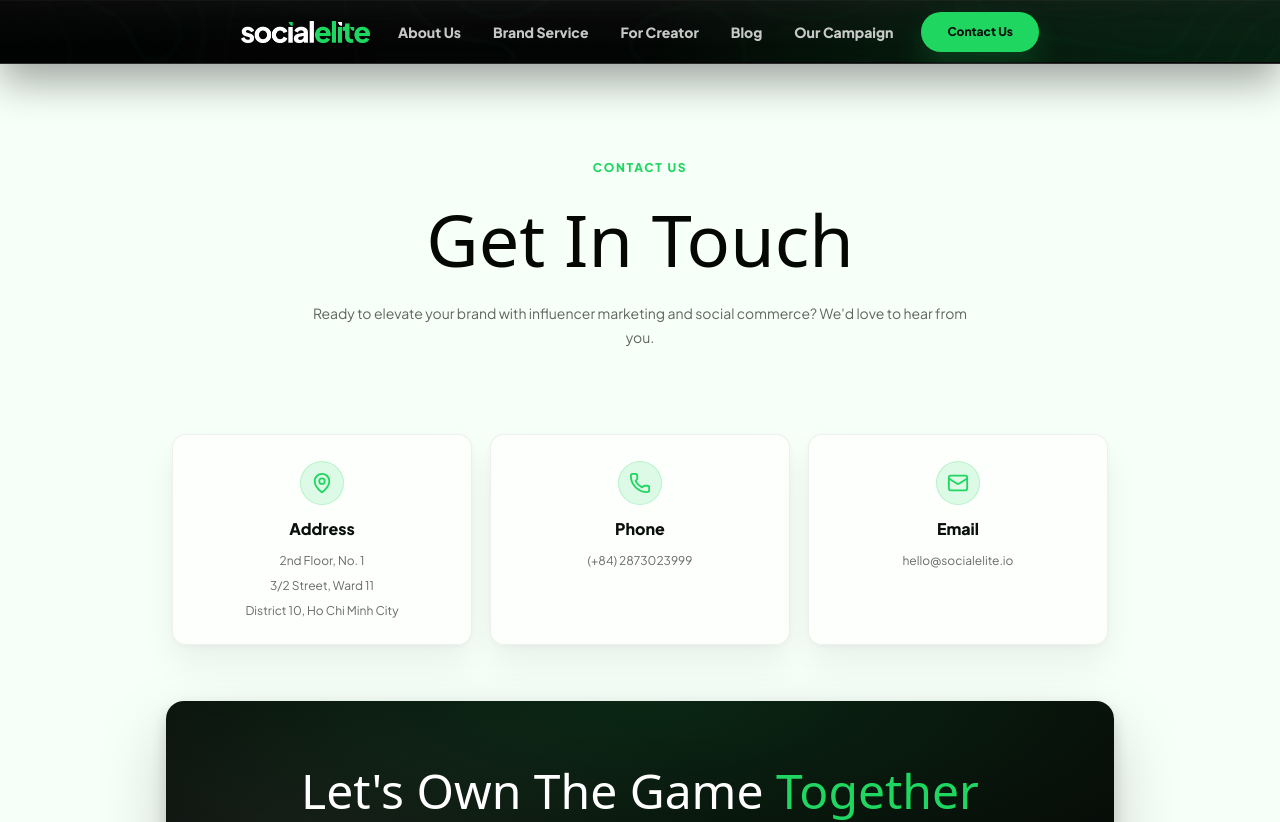
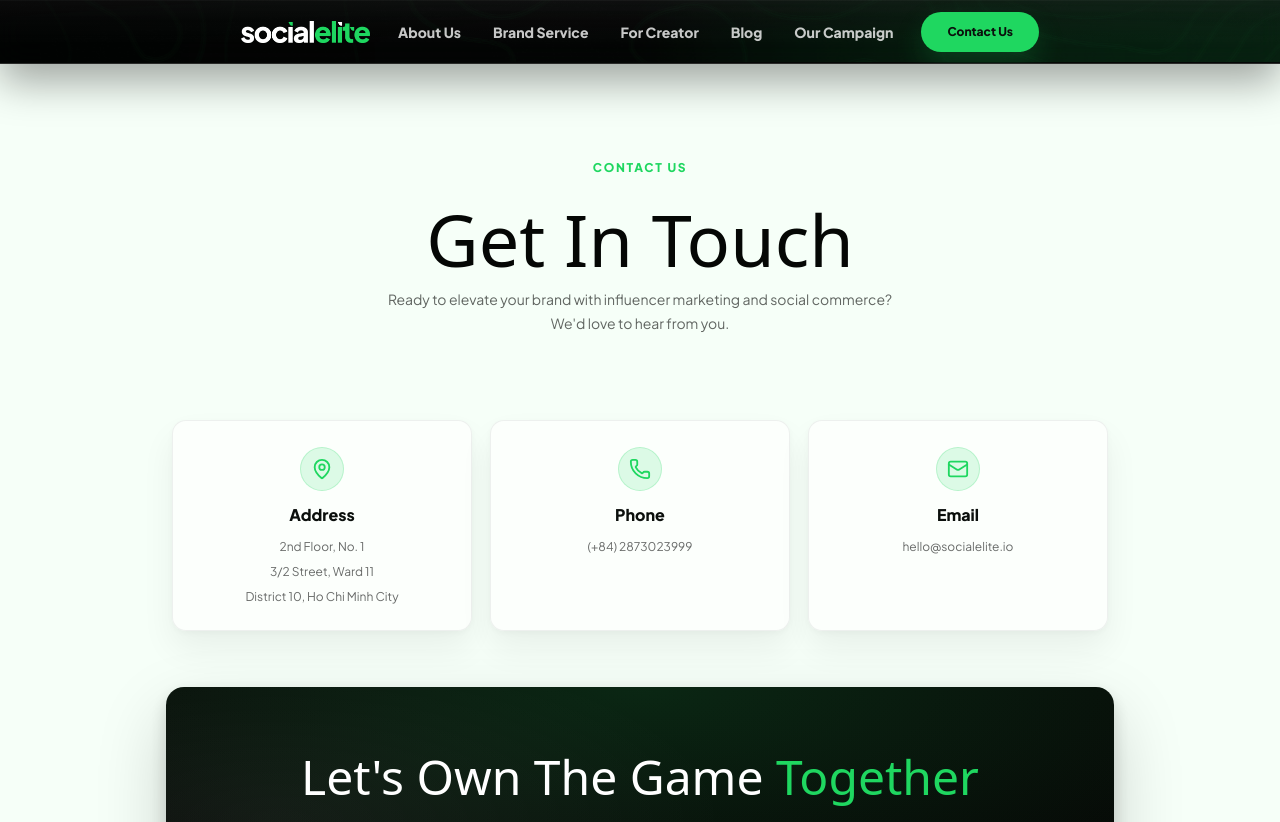
Before and after one commit to hungdomanh95/social-elite, a React (Vite) app: page /contact-us in a window 1280 px wide. Shown: the top 822 px of the page. Built offline with nearby package versions, Linux system fonts and the light colour scheme; a web font is replaced by a local one.

Commit message:
fix text

```diff
--- a/src/pages/ContactUsPage/contact.styled.ts
+++ b/src/pages/ContactUsPage/contact.styled.ts
@@ -43,7 +43,7 @@ export const Title = styled.h1`
 `;
 
 export const Lead = styled.p`
-  margin: 14px auto 0;
+  margin: 0 auto;
   max-width: 660px;
   font-size: var(--text-sm);
   line-height: 1.7;
--- a/src/pages/ContactUsPage/index.tsx
+++ b/src/pages/ContactUsPage/index.tsx
@@ -63,7 +63,10 @@ export default function ContactPage({ onSubmit }: Props) {
           <S.Kicker>CONTACT US</S.Kicker>
           <S.Title>Get In Touch</S.Title>
           <S.Lead>
-            Ready to elevate your brand with influencer marketing and social commerce? We&apos;d love to hear from you.
+            Ready to elevate your brand with influencer marketing and social commerce?
+          </S.Lead>
+          <S.Lead>
+             We&apos;d love to hear from you.
           </S.Lead>
         </S.Hero>
 
```
